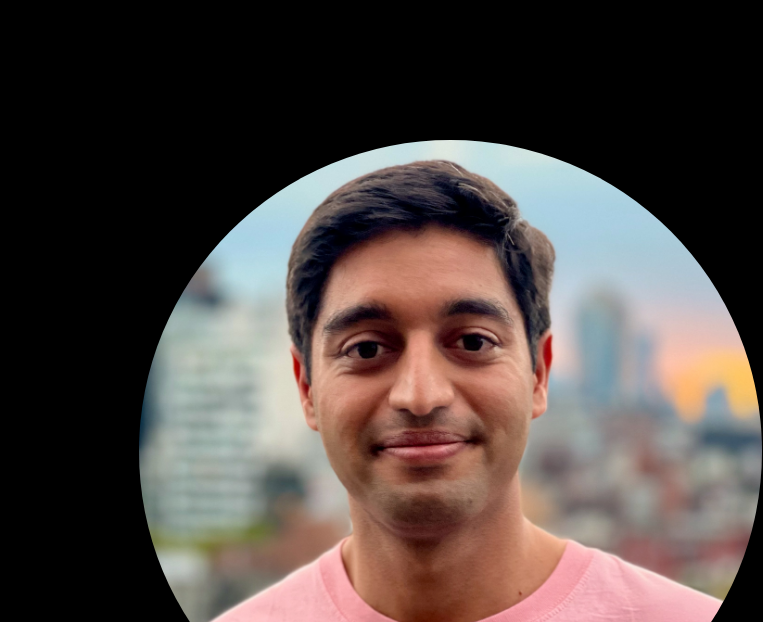
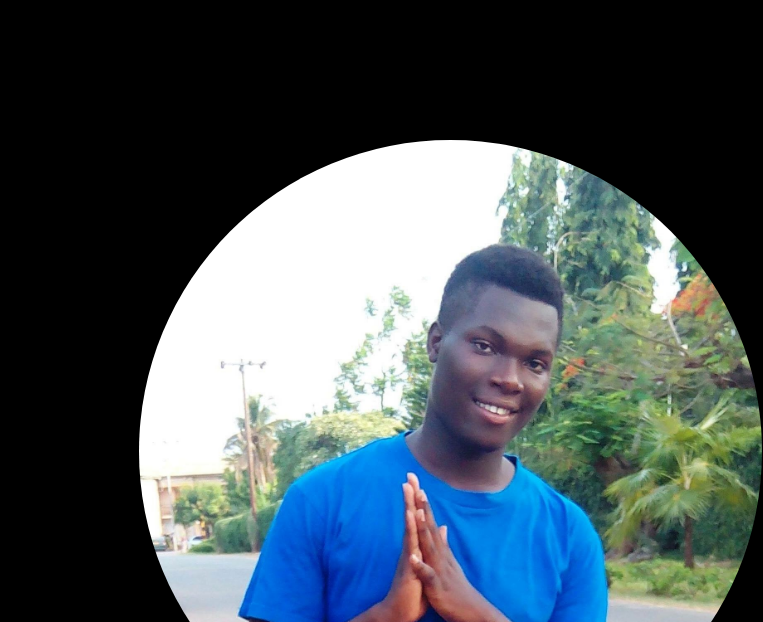
Before and after one commit to Ptrkiama/Peter-Kiama, a plain HTML site: page index.html in a window 1280 px wide. Shown: the part 330-952 px from the top of the page, 517-1280 px from the left. Drawn offline with nearby package versions, Linux system fonts and the light colour scheme.

Commit message:
new changes

```diff
--- a/index.html
+++ b/index.html
@@ -5,7 +5,7 @@
     <meta charset="utf-8">
     <meta name="viewport" content="width=device-width, initial-scale=1">
     <meta property="og:site_name" content="Peter Kiama"/>
-    <meta property="og:image" content="IMG_4200.jpeg">
+    <meta property="og:image" content="IMG_0111.JPG">
 
     <!-- Linkedin Details -->
     <meta name="description" content="Peter Kiama Personal Website" />
@@ -38,8 +38,8 @@
     <meta name="msapplication-TileColor" content="#ffffff">
     <meta name="msapplication-TileImage" content="favicon_io/ms-icon-144x144.png"> -->
 
-    <link rel="icon" type="image/png" sizes="32x32" href="favicon_io/favicon-32x32.png">
-    <link rel="icon" type="image/png" sizes="16x16" href="favicon_io/favicon-16x16.png">
+    <link rel="icon" type="image/jpg" sizes="32x32" href="favicon_io/passport.jpg">
+    <link rel="icon" type="image/jpg" sizes="16x16" href="favicon_io/passport.jpg">
     <link rel="icon" type="image/png" href="favicon_io/apple-touch-icon.png">
     <link rel="manifest" href="favicon_io/site.webmanifest">
     <meta name="theme-color" content="#ffffff">
@@ -92,7 +92,7 @@
       <div class = "col-md-6">
         <!-- Faded Picture -->
         <div class="circle">
-          <img src="IMG_4200.jpeg">
+          <img src="IMG_0111.JPG">
         </div>
         <!-- <div class = "image-blurred-edge"></div> -->
       </div>
```
Also changed, not shown: IMG_0111.JPG (added), IMG_4200.jpeg (deleted), passport.jpg (added).
